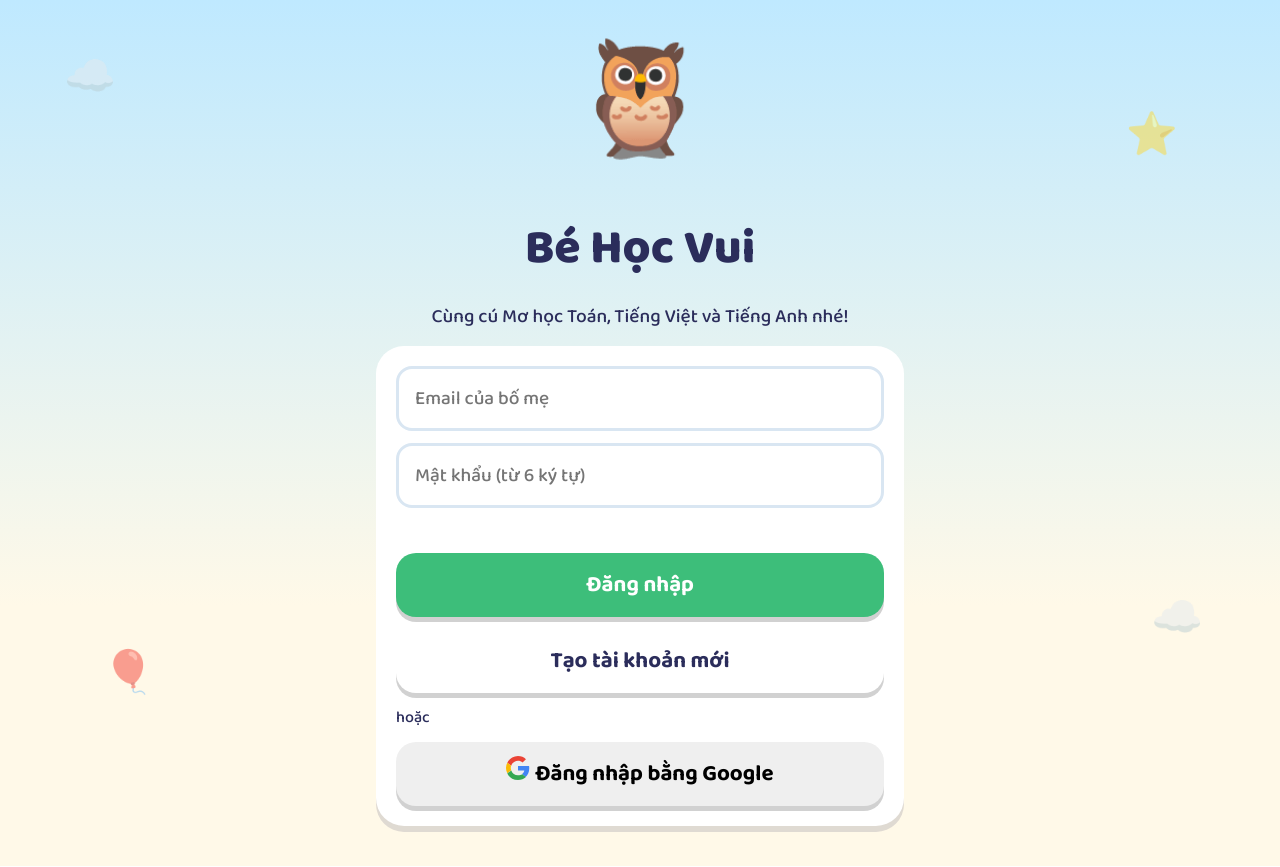
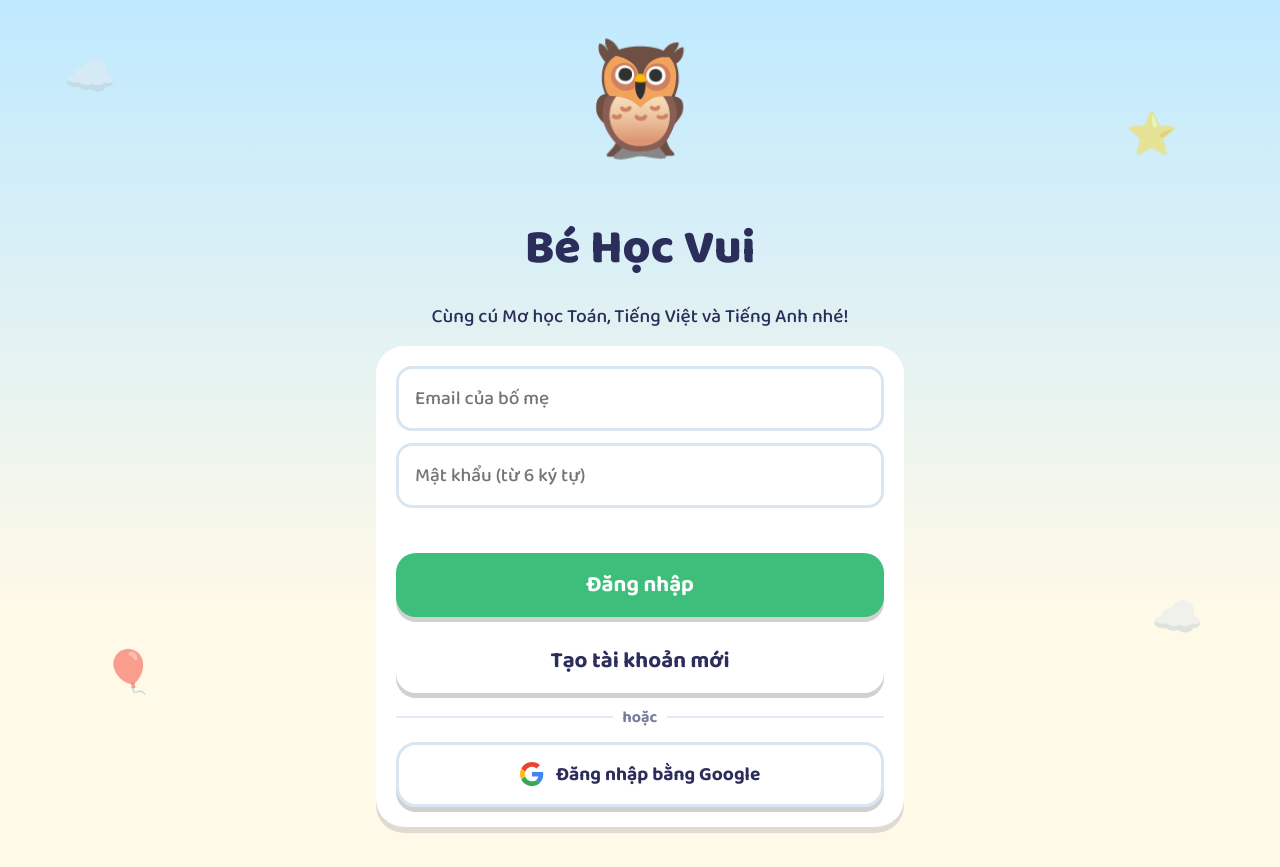
Before and after one commit to Longkieu2404/Learning-to-grow, a plain HTML site: page public/index.html in a window 1280 px wide. Drawn offline with Linux system fonts and the light colour scheme; no server answers.

Commit message:
Thêm đăng nhập Google

```diff
--- a/public/css/style.css
+++ b/public/css/style.css
@@ -42,3 +42,6 @@ input:focus{outline:none;border-color:var(--sky)}
 @keyframes shake{25%{transform:translateX(-8px)}75%{transform:translateX(8px)}}
 @media (prefers-reduced-motion:reduce){*{animation:none!important}}
 button:focus-visible{outline:4px solid var(--ink);outline-offset:3px}
+.btn.google{background:#fff;color:var(--ink);display:flex;align-items:center;justify-content:center;gap:12px;font-size:1.2rem;border:3px solid #d9e6f2}
+.or{display:flex;align-items:center;gap:10px;color:#7a7c9e;font-weight:700}
+.or::before,.or::after{content:"";flex:1;height:2px;background:#e3ecf5}
```
